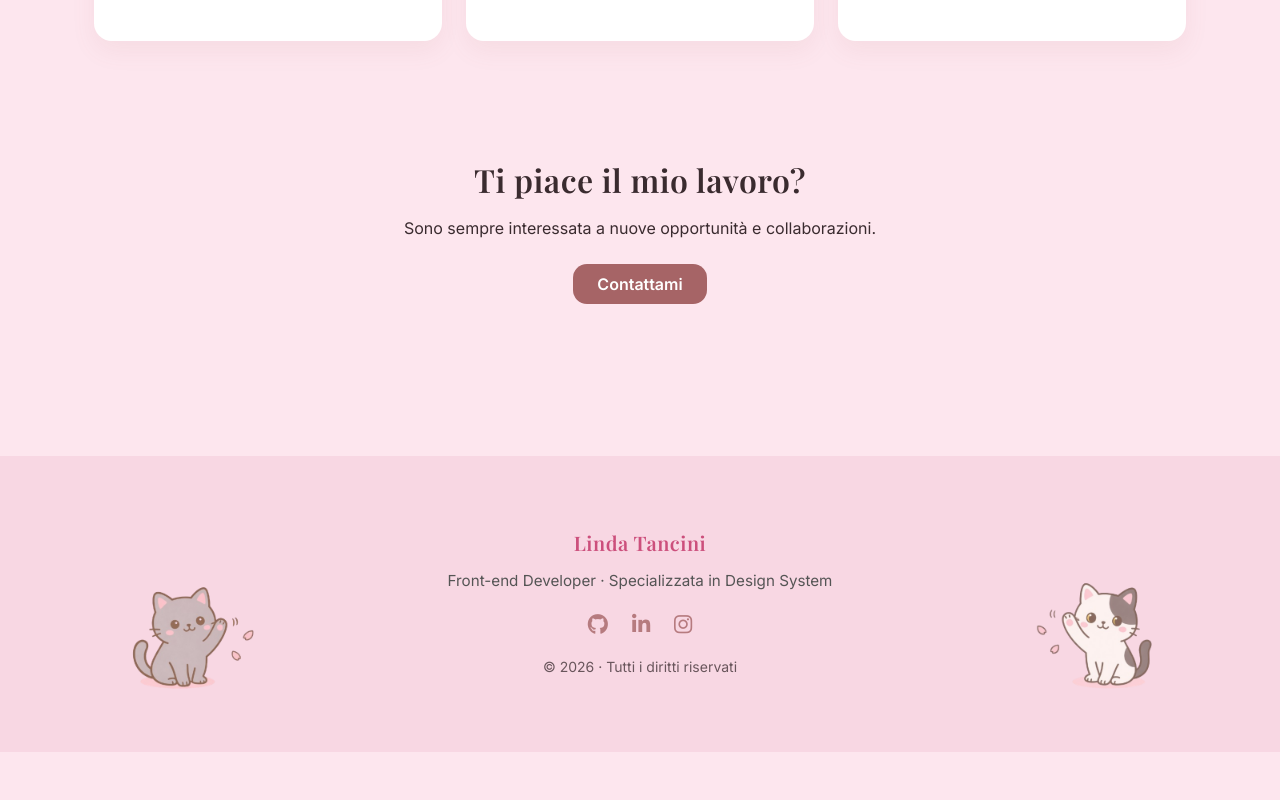
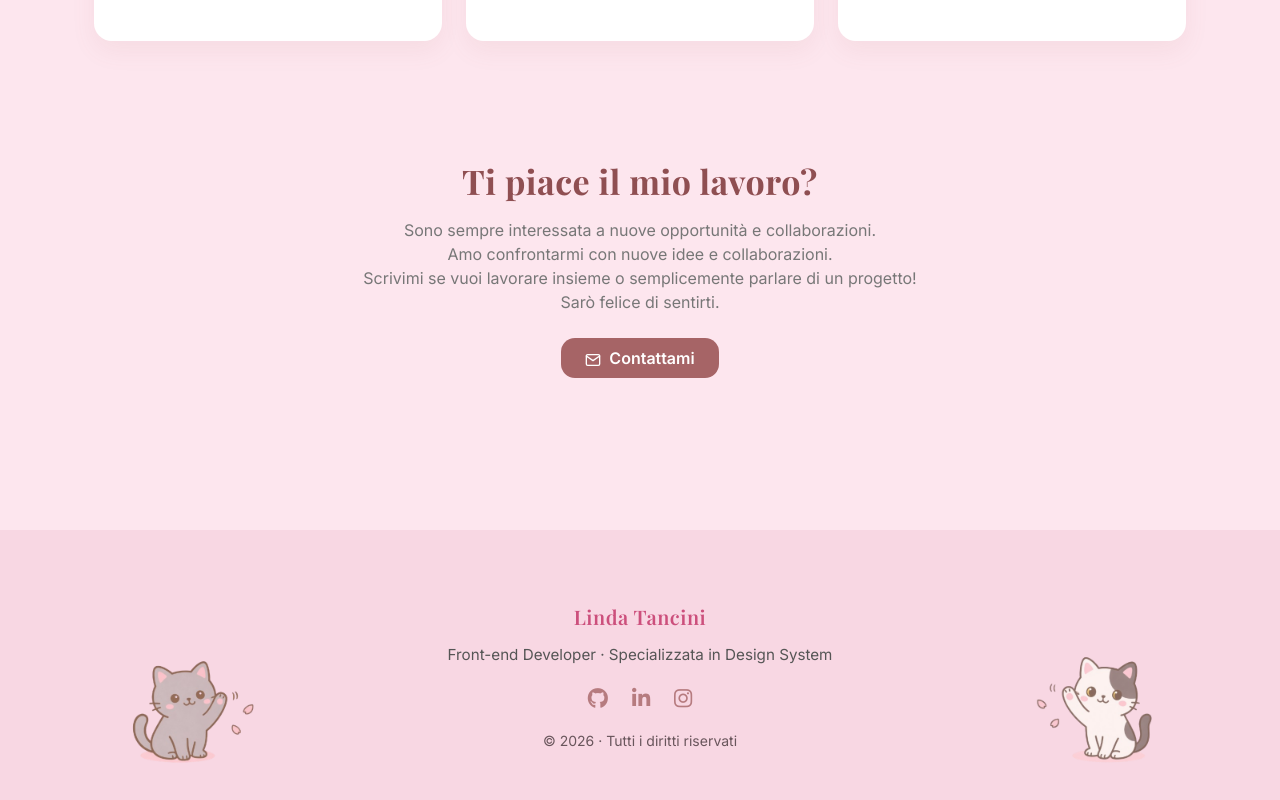
Before and after one commit to LindaTancini/LindaTancini-Portfolio, a React (Vite) app: page / in a window 1280 px wide. Shown: the part 1345-2145 px from the top of the page. Before the commit the page ends 2097 px from the top, so only its background shows below. Built offline with nearby package versions, Linux system fonts and the light colour scheme.

Commit message:
feat: add motion and some changes

```diff
--- a/src/components/ContactHome.jsx
+++ b/src/components/ContactHome.jsx
@@ -1,12 +1,13 @@
 import { Link } from "react-router-dom";
 import { motion } from "framer-motion";
+import { FiMail } from "react-icons/fi";
 
 function ContactHome() {
   return (
     <section className="contact-home py-5 text-center">
       <div className="container">
         <motion.h2
-          className="mb-3"
+          className="project-home-title mb-3"
           initial={{ opacity: 0, y: -30 }}
           animate={{ opacity: 1, y: 0 }}
           transition={{ duration: 1, ease: "easeOut" }}
@@ -15,17 +16,28 @@ function ContactHome() {
         </motion.h2>
 
         <motion.p
-          className="mb-4"
+          className="about-intro mb-4"
           initial={{ opacity: 0, y: 30 }}
           animate={{ opacity: 1, y: 0 }}
           transition={{ duration: 1, ease: "easeOut", delay: 0.5 }}
         >
-          Sono sempre interessata a nuove opportunità e collaborazioni.
+          Sono sempre interessata a nuove opportunità e collaborazioni. <br />
+          Amo confrontarmi con nuove idee e collaborazioni. <br />
+          Scrivimi se vuoi lavorare insieme o semplicemente parlare di un
+          progetto! <br />
+          Sarò felice di sentirti.
         </motion.p>
 
-        <Link to="/contact" className="btn btn-contact px-4 py-2">
-          Contattami
-        </Link>
+        <motion.div
+          initial={{ opacity: 0, scale: 0.8 }}
+          animate={{ opacity: 1, scale: 1 }}
+          transition={{ duration: 0.8, delay: 1 }}
+        >
+          <Link to="/contact" className="btn btn-contact px-4 py-2">
+            <FiMail className="me-2" />
+            Contattami
+          </Link>
+        </motion.div>
       </div>
     </section>
   );
```
